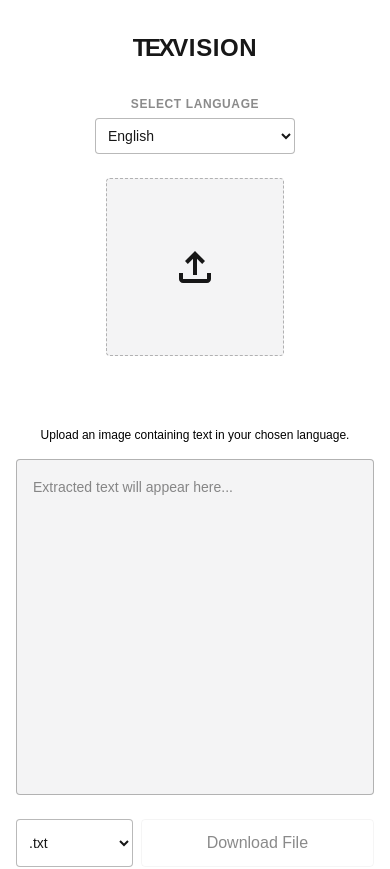
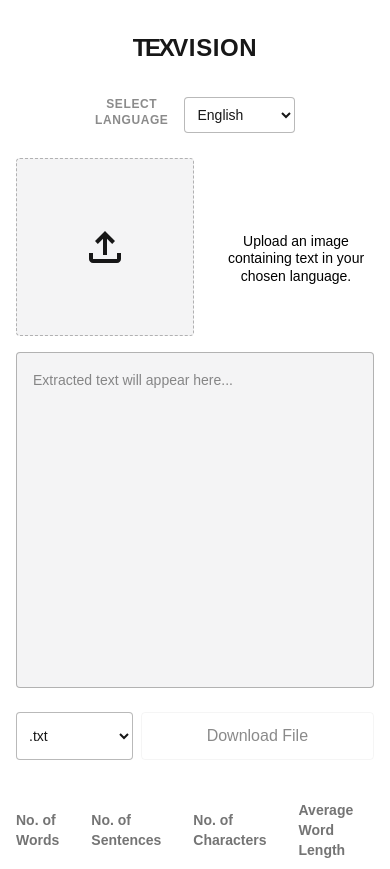
Before and after one commit to suryaat19/texvision, a Next.js app: page / in a window 390 px wide. Shown: the top 869 px of the page. Built offline with nearby package versions, Linux system fonts and the light colour scheme.

Commit message:
Implement responsive layout for image upload and language selection components.

```diff
--- a/app/page.tsx
+++ b/app/page.tsx
@@ -119,15 +119,15 @@ export default function Home() {
   return (
     <div className="flex min-h-screen items-center justify-center bg-zinc-50 font-sans dark:bg-black">
       <main className="flex min-h-screen w-full max-w-5xl flex-col items-center justify-between py-8 md:py-16 md:px-16 px-4 bg-white dark:bg-black sm:items-start">
-        <div className="uppercase text-2xl font-ibm-sans font-bold tracking-wide text-foreground dark:text-background mb-8">
+        <div className="uppercase text-2xl font-ibm-sans font-bold tracking-wide text-foreground dark:text-white mb-8">
           <span className="-tracking-widest">tex</span>vision
         </div>
 
         <div className="grid-cols-1 md:grid-cols-2 grid gap-4 md:gap-32 w-full">
-          <div className="flex flex-col items-center gap-6 text-center sm:items-start sm:text-left">
+          <div className="hidden md:flex flex-col items-center gap-6 text-center items-start text-left">
 
             <div className="w-full max-w-50">
-              <label className="text-xs font-semibold uppercase tracking-wider text-foreground/50 mb-1.5 block">
+              <label className="text-xs font-semibold uppercase tracking-wider text-foreground/50 dark:text-foreground/70 mb-1.5 block">
                 Select Language
               </label>
               <select
@@ -185,6 +185,68 @@ export default function Home() {
             </h1>
           </div>
 
+          <div className="md:hidden flex flex-col items-center gap-6 text-center">
+            <div className="w-full max-w-50 flex justify-between items-center gap-4">
+              <label className="text-xs font-semibold uppercase tracking-wider text-foreground/50 dark:text-foreground/70 mb-1.5 block">
+                Select Language
+              </label>
+              <select
+                value={language}
+                onChange={(e) => setLanguage(e.target.value)}
+                disabled={isLoading}
+                className="w-full p-2 rounded-sm border border-foreground/30 bg-white dark:bg-zinc-900 text-foreground text-sm focus:outline-none focus:border-foreground"
+              >
+                {LANGUAGES.map((lang) => (
+                  <option key={lang.code} value={lang.code}>
+                    {lang.label}
+                  </option>
+                ))}
+              </select>
+            </div>
+            <div className="flex justify-between items-center gap-6">
+              <div className="relative group">
+                <button
+                  type="button"
+                  className={`p-16 bg-zinc-100 rounded-sm border border-dashed border-foreground/30 hover:bg-zinc-200 dark:bg-zinc-900 dark:border-foreground/60 dark:hover:bg-zinc-800 transition-colors ${isLoading ? "opacity-50 cursor-wait" : ""}`}
+                >
+                  {isLoading ? (
+                    <div className="flex flex-col items-center justify-center h-12 w-12">
+                      <div className="animate-spin rounded-full h-8 w-8 border-b-2 border-foreground"></div>
+                    </div>
+                  ) : (
+                    <svg
+                      xmlns="http://www.w3.org/2000/svg"
+                      height="48px"
+                      viewBox="0 -960 960 960"
+                      width="48px"
+                      fill="currentColor"
+                      className="text-foreground"
+                    >
+                      <path d="M440-320v-326L336-542l-56-58 200-200 200 200-56 58-104-104v326h-80ZM240-160q-33 0-56.5-23.5T160-240v-120h80v120h480v-120h80v120q0 33-23.5 56.5T720-160H240Z" />
+                    </svg>
+                  )}
+                </button>
+
+                <input
+                  type="file"
+                  accept="image/png, image/jpeg, image/jpg"
+                  disabled={isLoading}
+                  className="absolute inset-0 opacity-0 cursor-pointer disabled:cursor-not-allowed"
+                  onChange={handleImageUpload}
+                />
+              </div>
+              <div className="flex flex-col">
+                <div className="h-6">
+                  {status && <p className="text-sm font-medium text-foreground/70 animate-pulse capitalize">{status}</p>}
+                </div>
+
+                <h1 className="max-w-sm text-sm font-light leading-tight text-black dark:text-zinc-50">
+                  Upload an image containing text in your chosen language.
+                </h1>
+              </div>
+            </div>
+          </div>
+
           <div className="flex flex-col gap-6">
             <textarea
               readOnly
@@ -195,7 +257,7 @@ export default function Home() {
             </textarea>
 
             <div className="flex gap-2">
-               <select
+              <select
                 value={downloadFormat}
                 onChange={(e) => setDownloadFormat(e.target.value)}
                 className="h-12 w-1/3 p-2 rounded-sm border border-foreground/30 bg-white dark:bg-zinc-900 text-foreground text-sm focus:outline-none"
@@ -218,7 +280,7 @@ export default function Home() {
         </div>
 
         <div className="flex flex-col gap-4 text-base font-medium mt-8 w-full">
-          <table className="text-sm text-foreground/60 w-full md:w-auto">
+          <table className="text-sm text-foreground/60 w-full overflow-x-auto md:w-auto">
             <tbody>
               <tr>
                 <th className="pr-8 text-left py-2">No. of Words</th>
--- a/app/utils/stats.ts
+++ b/app/utils/stats.ts
@@ -29,7 +29,7 @@ export function getTextArea(text: string): string {
   if (!text) return "";
 
   return text
-    .replace(/\r\n/g, "\n")      // normalize line breaks
-    .replace(/\n{3,}/g, "\n\n")  // remove excessive empty lines
+    .replace(/\r\n/g, "\n")
+    .replace(/\n{3,}/g, "\n\n")
     .trim();
 }
```
